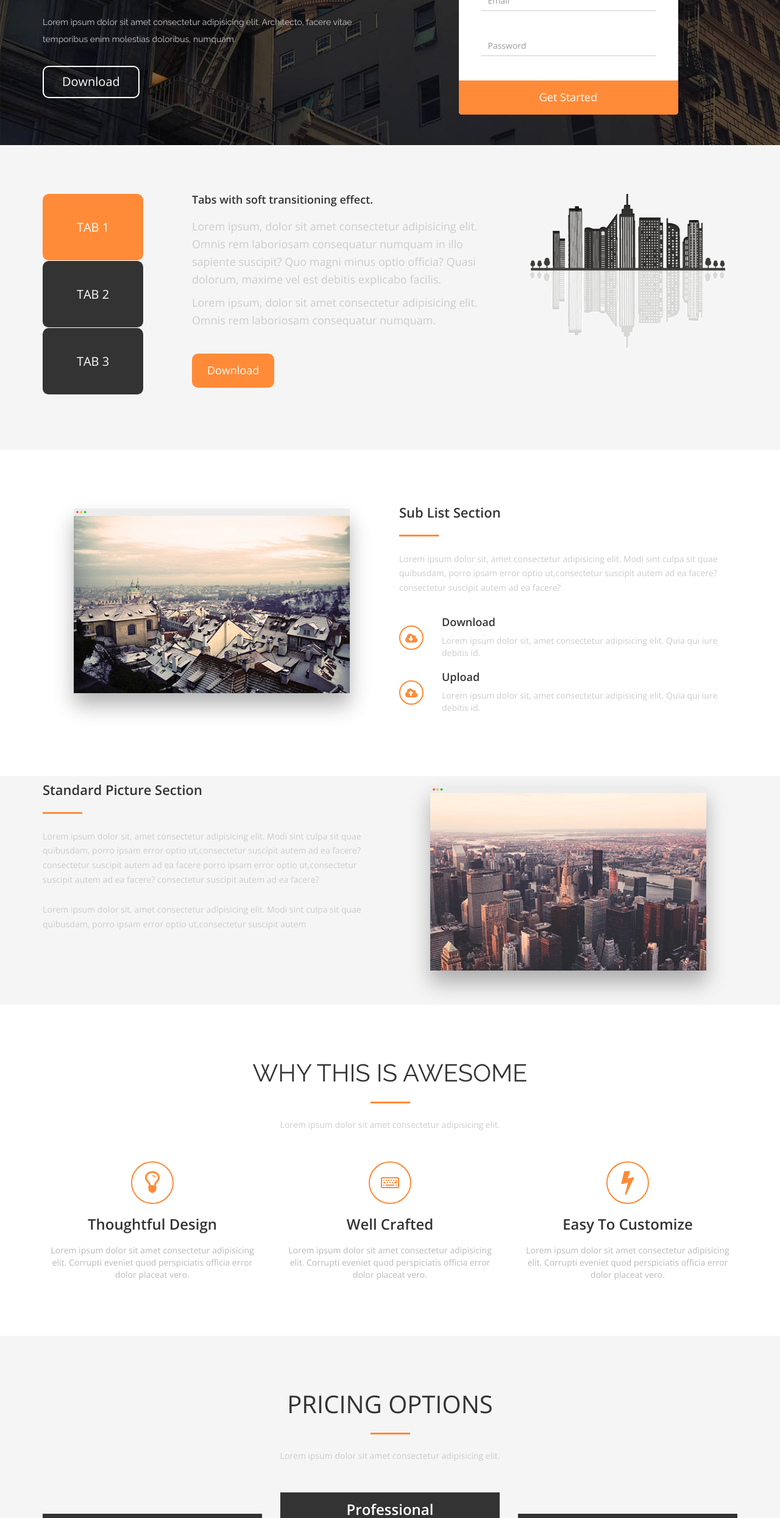
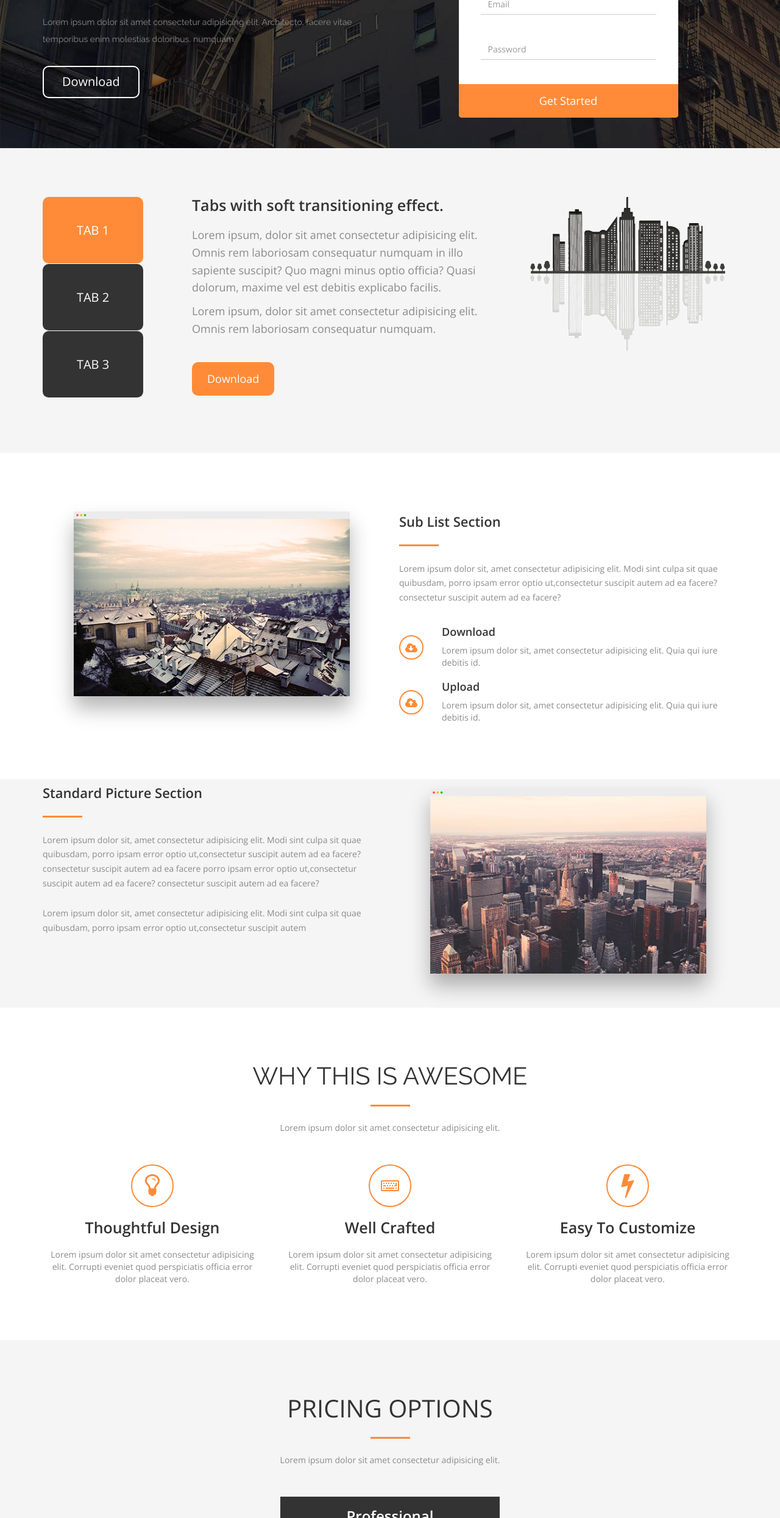
Before and after one commit to AhmedRamzyy/Axit-Template, a plain HTML site: page index.html in a window 1280 px wide. Shown: the part 310-2800 px from the top of the page at 61% size. Drawn offline with nearby package versions, Linux system fonts and the light colour scheme.

Commit message:
some symantic

```diff
--- a/css/style.css
+++ b/css/style.css
@@ -18,10 +18,10 @@ body{font-family: 'Open Sans', sans-serif;}
 
 .header form{width: 360px;background-color: #fff;border-radius: 5px;overflow: hidden;}
 
-.header form h2{background-color: #f5f5f5;color: #333;padding: 15px 25px;font-size: 18px;margin-top: 0;font-weight: bold;}
+.header form p{background-color: #f5f5f5;color: #333;padding: 15px 25px;font-size: 18px;margin-top: 0;font-weight: bold;}
 
-.header form h2 span,
-.navbar span{color: #ff8b38;}
+.header form p span,
+.navbar span {color: #ff8b38;}
 
 .header form .form-control{width: 80%;margin:40px auto;border-radius: 0;border: none;box-shadow: none;border-bottom: 1px solid #ccc;}
 
@@ -47,7 +47,7 @@ body{font-family: 'Open Sans', sans-serif;}
 
 .tabs .tabs-content{padding-left: 50px;}
 
-.tabs .tabs-content .tab1 h4{margin-top: 0;font-weight: bold;margin-bottom: 20px;}
+.tabs .tabs-content .tab1 h2{margin-top: 0;font-size: 25px;font-weight: bold;margin-bottom: 20px;}
 
 .tabs .tabs-content p{line-height: 1.6;font-size: 18px;}
 
@@ -60,23 +60,20 @@ body{font-family: 'Open Sans', sans-serif;}
 
 .sublist .list-icon .icon-desc{width: calc(100% - 70px);}
 
-.sublist .list-icon .icon-desc h6{font-weight: bold;font-size: 18px;}
+.sublist .list-icon .icon-desc h4{font-weight: bold;font-size: 18px;}
 
 .sublist .list-icon i{height: 40px;width: 40px;color: #ff8b38;border: 2px solid #ff8b38;border-radius: 50%;line-height: 40px;text-align: center;}
 
 /* standard picture section */
 .standard-pic{background-color: #f5f5f5;}
-
 /* why this is awesome */
-.why-awsome h6{font-weight: 500;font-size: 40px;font-family:  'Raleway', sans-serif;}
+.why-awsome h5{font-weight: 500;font-size: 40px;font-family:  'Raleway', sans-serif;}
 
 .why-awsome .awesome-desc{margin-bottom: 50px;}
 
 .why-awsome i{color: #ff8b38;height: 70px;width: 70px;line-height: 65px;border: 2px solid #ff8b38;border-radius: 50%;}
 
-.why-awsome h3{font-weight: bold;margin-bottom: 20px;margin-top: 20px;}
-
-.why-awsome .featur-desc{color: #b9b9b9;}
+.why-awsome h6{font-size: 25px;font-weight: bold;margin-bottom: 20px;margin-top: 20px;}
 
 /* price option */
 .price-plan {background-color: #f5f5f5;}
@@ -87,7 +84,7 @@ body{font-family: 'Open Sans', sans-serif;}
 
 .price-plan .pric-box {background-color: #fff;}
 
-.price-plan .pric-box h3{background-color: #333;color: #fff;padding: 15px 0;margin: 0;font-weight: bold;border-bottom: 1px solid #fff;}
+.price-plan .pric-box p{background-color: #333;color: #fff;padding: 15px 0;margin: 0;font-weight: bold;border-bottom: 1px solid #fff;font-size: 24px;}
 
 .price-plan .pric-box .price-option{background-color: #333;color: #fff;padding: 10px 0 20px;border-bottom: 5px solid #ff8b38;}
 
@@ -102,7 +99,7 @@ body{font-family: 'Open Sans', sans-serif;}
 .price-plan .pric-box ul li{padding: 10px;border-bottom: .5px solid #f5f5f5;}
 
 .price-plan .basic,
-.price-plan .enterprise{margin-top: 35px;}
+.price-plan .enterprise{margin-top: 48px;}
 
 /* Testemonials */
 .what-says h6{font-weight: 500;font-size: 40px;font-family:  'Raleway', sans-serif;}
@@ -123,7 +120,7 @@ body{font-family: 'Open Sans', sans-serif;}
     left: 25px;
     bottom: -30px;
 }
-.what-says .client-head{font-weight: bold;margin-top: 15px;}
+.what-says .client-head{font-size: 24px;font-weight: bold;margin-top: 15px;}
 
 /* stylish section */
 .stylish{background-image: url(../images/stylebg.jpg);background-position: center;}
@@ -186,7 +183,7 @@ footer .fa-rss:focus{ color: #f26522;}
 
 footer p { margin: 0; font-family: 'Raleway', sans-serif;}
 /* framework */
-p ,.price-plan .period, .price-plan .pric-box ul li,input::placeholder , textarea::placeholder{color: #ccc;}
+p ,.price-plan .period, .price-plan .pric-box ul li,input::placeholder , textarea::placeholder{color: #8a8a8a;}
 
 /* buutons  */
 .btn-white{ /*transparent button */
@@ -224,7 +221,7 @@ p ,.price-plan .period, .price-plan .pric-box ul li,input::placeholder , textare
     -o-background-size: cover;
     background-size: cover;
 }
-.btn-white,.btn-yellow,.tabs .tab-switch li ,footer ul li i,.why-awsome .feature,.price-plan .pric-box {
+.navbar-inverse .navbar-nav>li>a , .btn-white, .btn-yellow , .tabs .tab-switch li , footer ul li i ,.why-awsome .feature ,.price-plan .pric-box{
     -webkit-transition: all .3s ease-in-out;
     -moz-transition: all .3s ease-in-out;
     -o-transition: all .3s ease-in-out;
--- a/index.html
+++ b/index.html
@@ -63,7 +63,7 @@
                     </div>
                     <div class="col-md-6">
                         <form class="center-block">
-                            <h2 class="text-center">Try Your <span>Free</span> Trial Today</h2>
+                            <p class="text-center">Try Your <span>Free</span> Trial Today</p>
                             <input class="form-control" type="text" name="username" placeholder="Name" />
                             <input class="form-control" type="email" name="email" placeholder="Email" />
                             <input class="form-control" type="password" name="password" placeholder="Password" />
@@ -89,7 +89,7 @@
                 <div class="col-md-6">
                     <div class="tabs-content txt-center-xs">
                         <div class="tab1">
-                            <h4>Tabs with soft transitioning effect.</h4>
+                            <h2>Tabs with soft transitioning effect.</h2>
                             <p>Lorem ipsum, dolor sit amet consectetur adipisicing elit. Omnis rem laboriosam
                                 consequatur numquam in illo sapiente suscipit? Quo magni minus optio officia? Quasi
                                 dolorum, maxime vel est debitis explicabo facilis.</p>
@@ -115,7 +115,7 @@
                 </div>
                 <div class="col-md-6">
                     <div class="list-info">
-                        <h5 class="sublist-head head-border">Sub List Section</h5>
+                        <h3 class="sublist-head head-border">Sub List Section</h3>
                         <p class="sublist-desc">Lorem ipsum dolor sit, amet consectetur adipisicing elit. Modi sint
                             culpa sit quae quibusdam,
                             porro ipsam error optio ut,consectetur suscipit autem ad ea facere? consectetur suscipit
@@ -125,9 +125,8 @@
                                 <i class="fa fa-cloud-download fa-lg"></i>
                             </div>
                             <div class="icon-desc">
-                                <h6>Download</h6>
-                                <p>Lorem ipsum dolor sit, amet consectetur adipisicing elit. Quia qui iure debitis id.
-                                </p>
+                                <h4>Download</h4>
+                                <p>Lorem ipsum dolor sit, amet consectetur adipisicing elit. Quia qui iure debitis id.</p>
                             </div>
                         </div>
                         <div class="list-icon">
@@ -135,7 +134,7 @@
                                 <i class="fa fa-cloud-upload fa-lg"></i>
                             </div>
                             <div class="icon-desc">
-                                <h6>Upload</h6>
+                                <h4>Upload</h4>
                                 <p>Lorem ipsum dolor sit, amet consectetur adipisicing elit. Quia qui iure debitis id.
                                 </p>
                             </div>
@@ -152,7 +151,7 @@
             <div class="row">
                 <div class="col-md-6">
                     <div class="list-info">
-                        <h5 class="sublist-head head-border">Standard Picture Section</h5>
+                        <h4 class="sublist-head head-border">Standard Picture Section</h4>
                         <p class="sublist-desc">Lorem ipsum dolor sit, amet consectetur adipisicing elit. Modi sint
                             culpa sit quae quibusdam, porro ipsam error optio ut,consectetur suscipit autem ad ea
                             facere? consectetur suscipit
@@ -173,13 +172,13 @@
     <!-- why this is awesome -->
     <div class="why-awsome text-center padd-top-bott">
         <div class="container">
-            <h6 class="head-border text-uppercase">Why This Is Awesome</h6>
+            <h5 class="head-border text-uppercase">Why This Is Awesome</h5>
             <p class="awesome-desc">Lorem ipsum dolor sit amet consectetur adipisicing elit.</p>
             <div class="row">
                 <div class="col-md-4">
                     <div class="feature">
                         <i class="fa fa-lightbulb-o fa-3x"></i>
-                        <h3>Thoughtful Design</h3>
+                        <h6>Thoughtful Design</h6>
                         <p class="featur-desc">Lorem ipsum dolor sit amet consectetur adipisicing elit. Corrupti eveniet
                             quod perspiciatis
                             officia error dolor placeat vero.</p>
@@ -188,7 +187,7 @@
                 <div class="col-md-4">
                     <div class="feature">
                         <i class="fa fa-keyboard-o fa-2x"></i>
-                        <h3>Well Crafted</h3>
+                        <h6>Well Crafted</h6>
                         <p class="featur-desc">Lorem ipsum dolor sit amet consectetur adipisicing elit. Corrupti eveniet
                             quod perspiciatis
                             officia error dolor placeat vero.</p>
@@ -197,7 +196,7 @@
                 <div class="col-md-4">
                     <div class="feature">
                         <i class="fa fa-flash fa-3x"></i>
-                        <h3>Easy To Customize</h3>
+                        <h6>Easy To Customize</h6>
                         <p class="featur-desc">Lorem ipsum dolor sit amet consectetur adipisicing elit. Corrupti eveniet
                             quod perspiciatis
                             officia error dolor placeat vero.</p>
@@ -217,7 +216,7 @@
                 <!-- first price plan -->
                 <div class="col-md-4">
                     <div class="pric-box basic">
-                        <h3>Basic</h3>
+                        <p>Basic</p>
                         <!-- option price -->
                         <div class="price-option">
                             <span class="price">
@@ -240,7 +239,7 @@
                 <!-- second price plan -->
                 <div class="col-md-4">
                     <div class="pric-box professional ">
-                        <h3>Professional</h3>
+                        <p>Professional</p>
                         <!-- option price -->
                         <div class="price-option">
                             <span class="price">
@@ -264,7 +263,7 @@
                 <!-- third price plan -->
                 <div class="col-md-4">
                     <div class="pric-box enterprise">
-                        <h3>Enterprise</h3>
+                        <p>Enterprise</p>
                         <!-- option price -->
                         <div class="price-option">
                             <span class="price">
```
